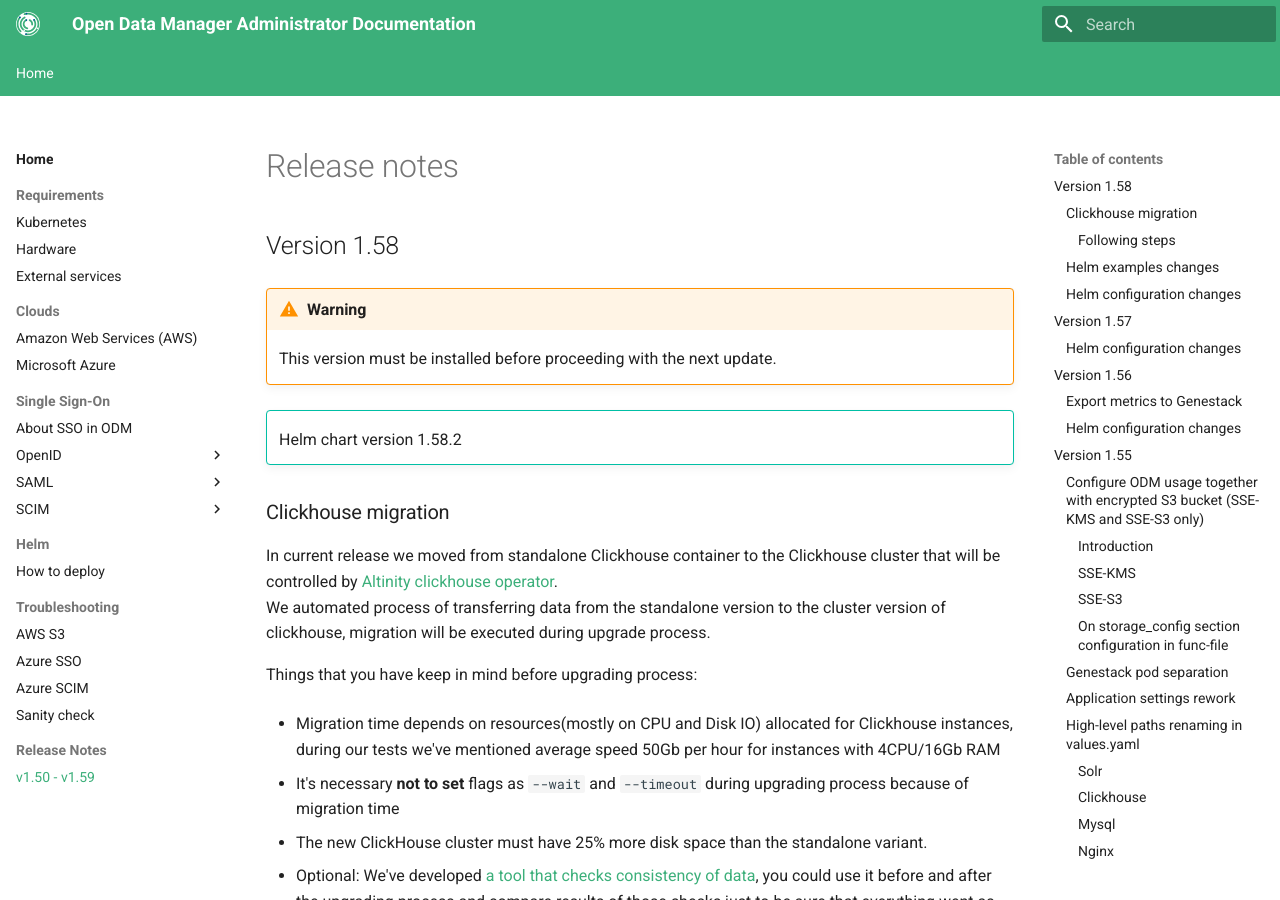
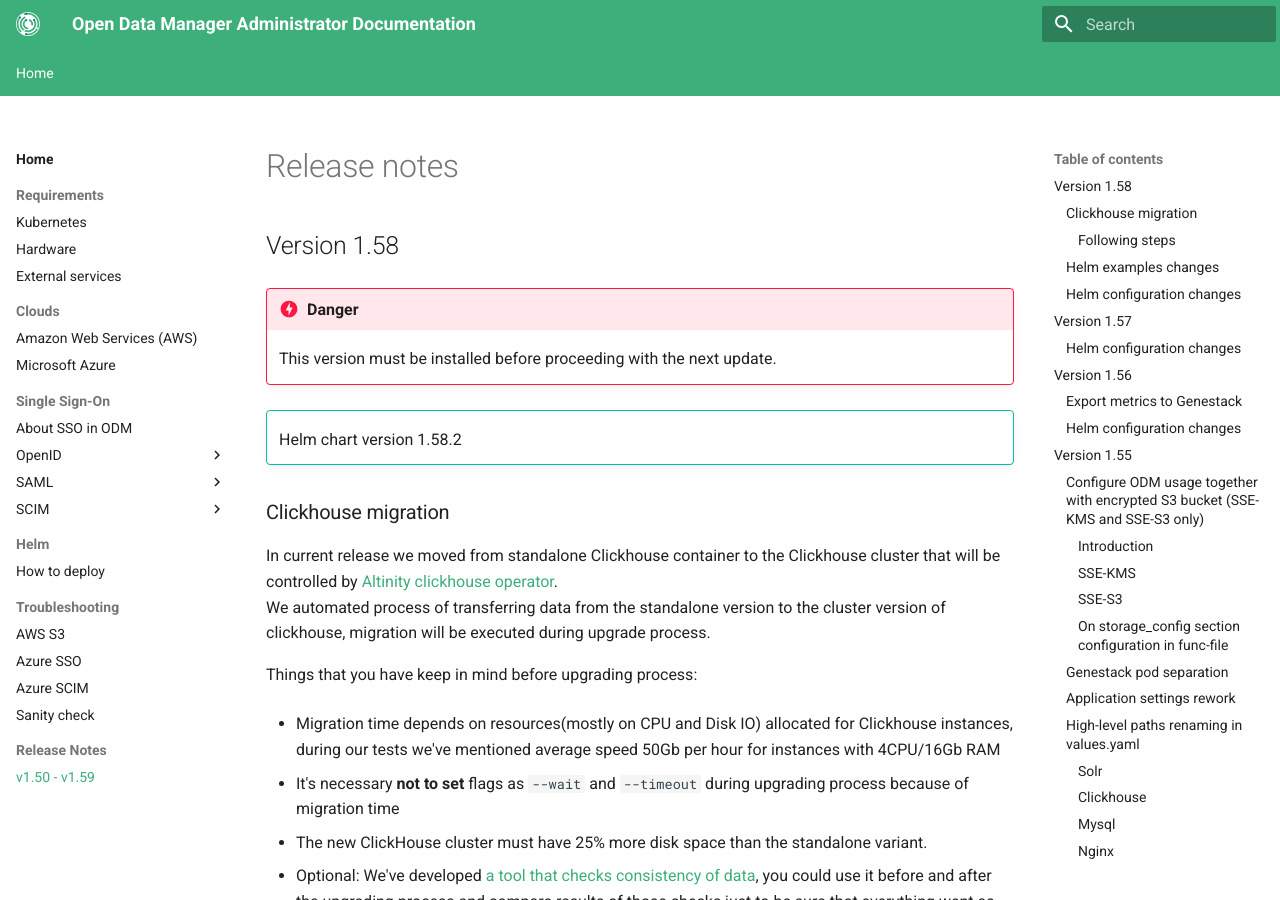
Before and after one commit to genestack/admin-docs, an MkDocs documentation site: the page built from docs/home/release-notes/v1.50-v1.59.md, in a window 1280 px wide and 900 px high. Built offline with MkDocs 1.6.1 and Material for MkDocs 9.7.7, drawn with Linux system fonts in a browser that asks for light colours; the version menu is left out.

Commit message:
Use danger clause in mandatory releases

```diff
--- a/docs/home/release-notes/v1.50-v1.59.md
+++ b/docs/home/release-notes/v1.50-v1.59.md
@@ -2,7 +2,7 @@
 
 ## Version 1.58
 
-!!! warning
+!!! danger
 
     This version must be installed before proceeding with the next update.
 
@@ -248,7 +248,7 @@
 
 ## Version 1.57
 
-!!! warning
+!!! danger
 
     This version must be installed before proceeding with the next update.
 
```
